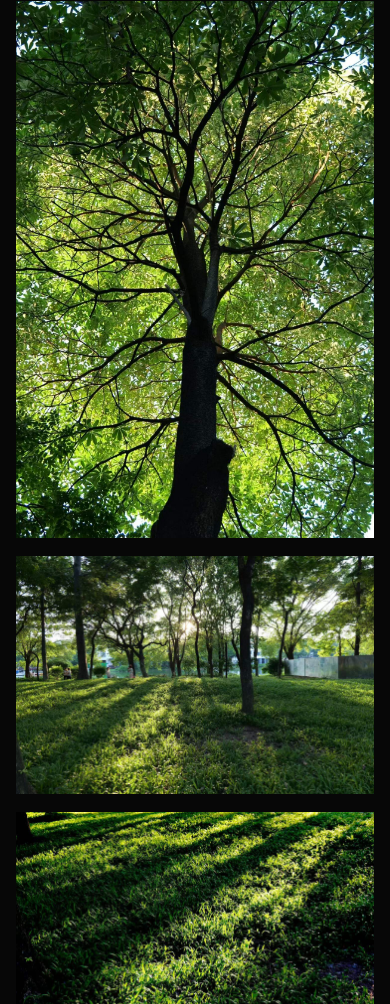
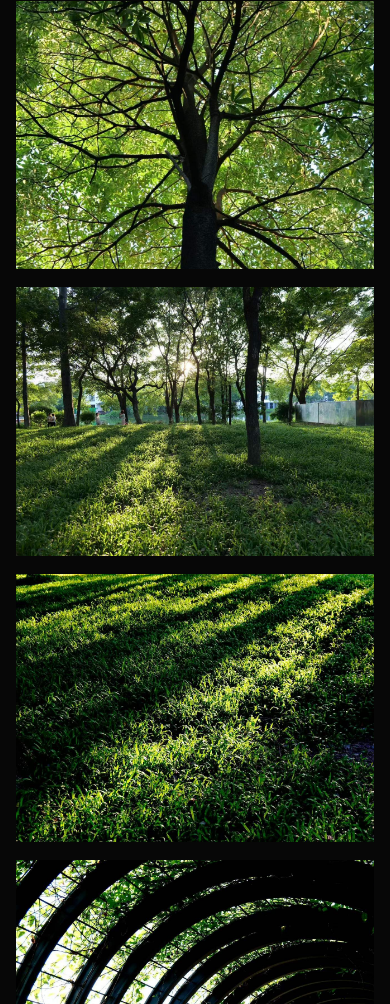
Before and after one commit to StevenLee1007/my-photography, a plain HTML site: page index.html in a window 390 px wide. Shown: the part 3880-4884 px from the top of the page. Drawn offline with Linux system fonts and the light colour scheme.

Commit message:
Make Summer gallery images responsive thumbnails
Use consistent responsive thumbnails while preserving full-size lightbox viewing.

```diff
--- a/css/style.css
+++ b/css/style.css
@@ -87,8 +87,7 @@ h1,h2,h3 { font-family:Georgia,serif; font-weight:500; }
 
 .summer-gallery {
   display:grid;
-  grid-template-columns:repeat(12,1fr);
-  grid-auto-rows:300px;
+  grid-template-columns:repeat(2,minmax(0,1fr));
   gap:18px;
 }
 .summer-photo {
@@ -96,6 +95,7 @@ h1,h2,h3 { font-family:Georgia,serif; font-weight:500; }
   overflow:hidden;
   position:relative;
   background:#111;
+  aspect-ratio:4/3;
 }
 .summer-photo img {
   width:100%;
@@ -108,11 +108,6 @@ h1,h2,h3 { font-family:Georgia,serif; font-weight:500; }
   transform:scale(1.025);
   filter:contrast(1.03);
 }
-.summer-photo.canopy { grid-column:span 4; grid-row:span 2; }
-.summer-photo.grove { grid-column:span 8; }
-.summer-photo.grass,
-.summer-photo.arcade { grid-column:span 4; }
-.summer-photo.sky { grid-column:span 12; height:420px; }
 
 .about {
   display:grid; grid-template-columns:1fr 1fr; gap:42px; border-top:1px solid var(--line); padding-top:42px;
@@ -139,9 +134,6 @@ h1,h2,h3 { font-family:Georgia,serif; font-weight:500; }
   .grid { grid-template-columns:1fr 1fr; }
   .grid .card:first-child { grid-column:1/-1; }
   .about { grid-template-columns:1fr; }
-  .summer-photo.canopy { grid-column:span 5; }
-  .summer-photo.grove { grid-column:span 7; }
-  .summer-photo.grass,.summer-photo.arcade { grid-column:span 6; }
   .hero h1 { font-size:58px; }
   .hero { min-height:560px; padding:38px; }
 }
@@ -161,7 +153,7 @@ h1,h2,h3 { font-family:Georgia,serif; font-weight:500; }
   .gallery { grid-template-columns:1fr; }
   .gallery .a,.gallery .b,.gallery .c,.gallery .d { grid-column:auto; aspect-ratio:auto; }
   .gallery figure img { height:auto; }
-  .summer-gallery { grid-template-columns:1fr; grid-auto-rows:auto; }
-  .summer-photo.canopy,.summer-photo.grove,.summer-photo.grass,.summer-photo.arcade,.summer-photo.sky { grid-column:auto; grid-row:auto; height:auto; }
-  .summer-photo img { height:auto; }
+  .summer-gallery { grid-template-columns:1fr; }
+  .summer-photo { width:100%; aspect-ratio:4/3; }
+  .summer-photo img { width:100%; height:100%; object-fit:cover; }
 }
```
